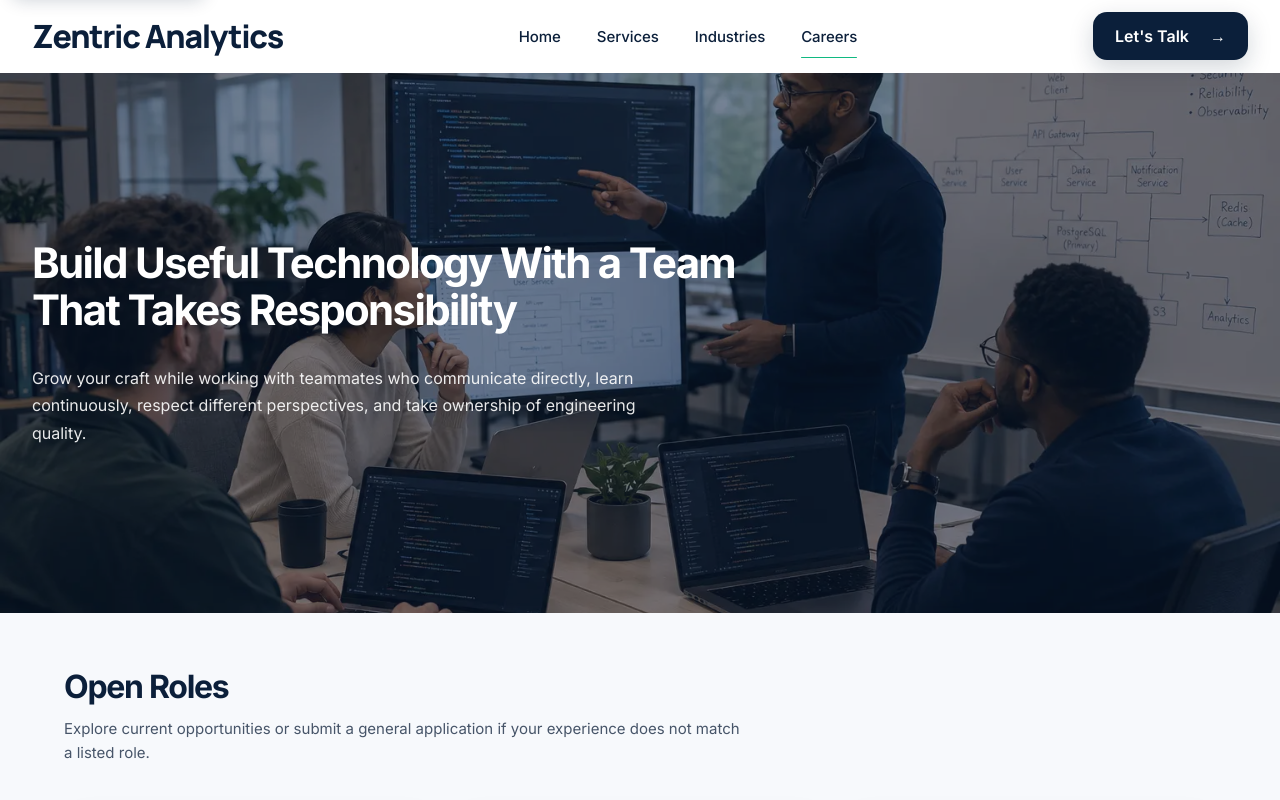
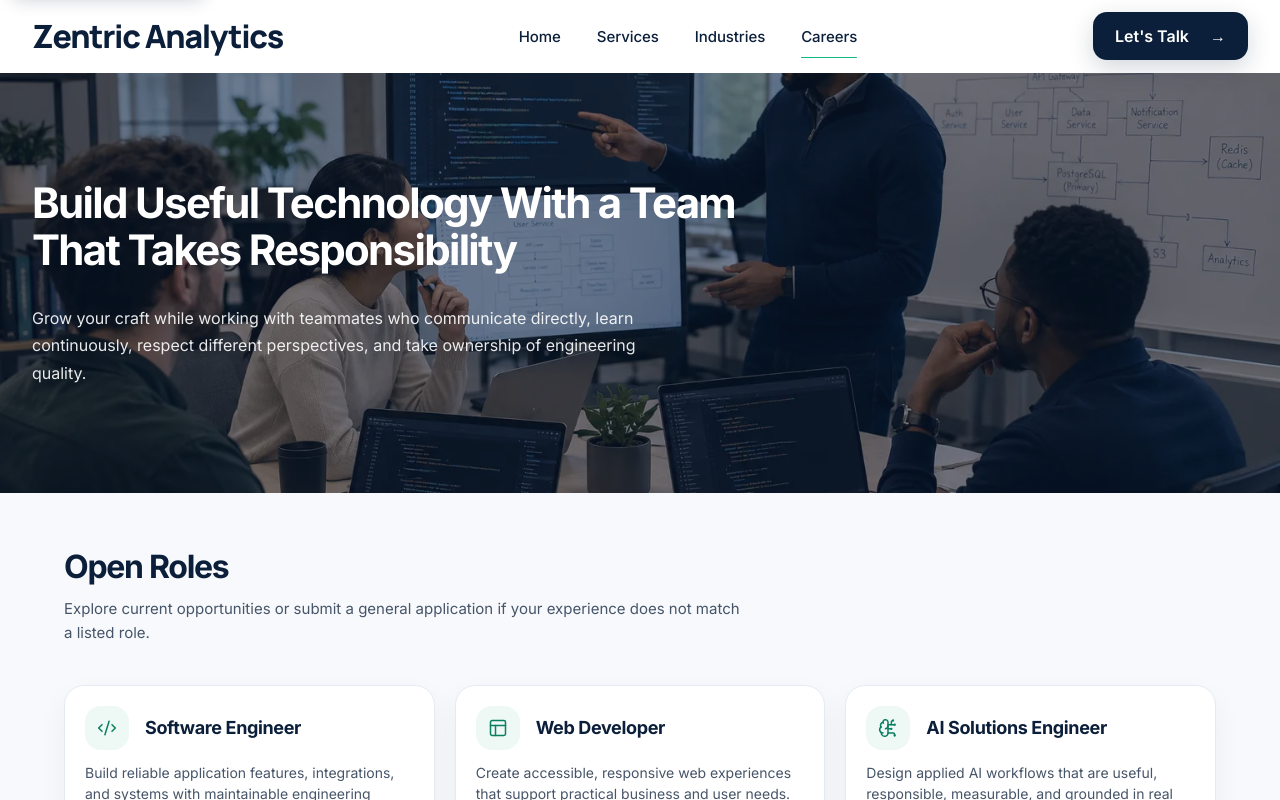
Before and after one commit to Zentric-Analytics/Zentricanalytics.com, a Next.js app: page /careers in a window 1280 px wide. Shown: the top 800 px of the page. Built offline with nearby package versions, Linux system fonts and the light colour scheme.

Commit message:
Compact careers page hero

```diff
--- a/src/app/careers/page.tsx
+++ b/src/app/careers/page.tsx
@@ -82,7 +82,7 @@ export default function Careers() {
   return (
     <PageShell>
       <div className="bg-[#F3F6F9]">
-        <section className="relative isolate flex h-[470px] flex-col justify-center overflow-hidden bg-[#0B1F3A] px-4 py-8 sm:h-[500px] sm:px-6 sm:py-10 lg:h-[540px] lg:px-8 lg:py-12" aria-labelledby="careers-hero-heading">
+        <section className="relative isolate flex h-[360px] flex-col justify-center overflow-hidden bg-[#0B1F3A] px-4 py-6 sm:h-[390px] sm:px-6 sm:py-8 lg:h-[420px] lg:px-8 lg:py-10" aria-labelledby="careers-hero-heading">
           <Image
             src="/images/careers/careers-team-collaboration.webp"
             sizes="100vw"
```
